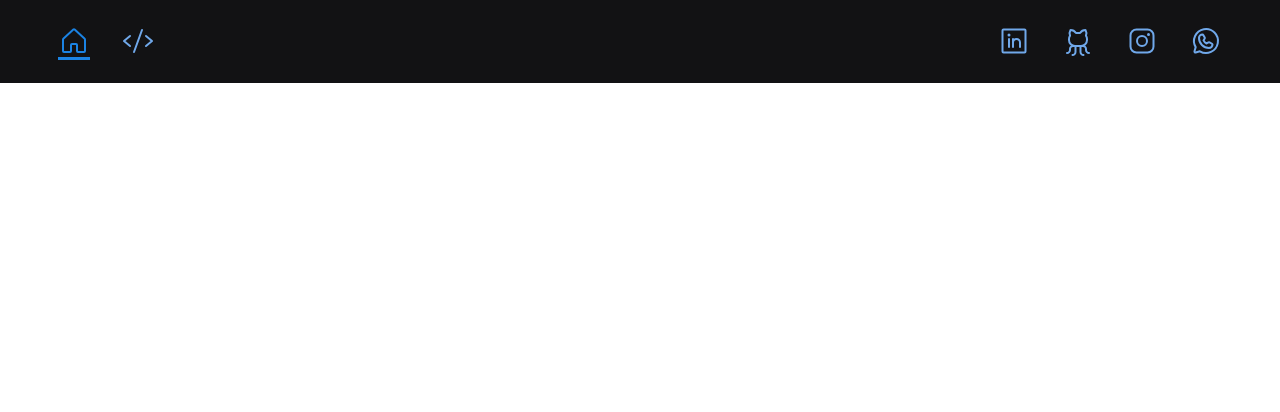
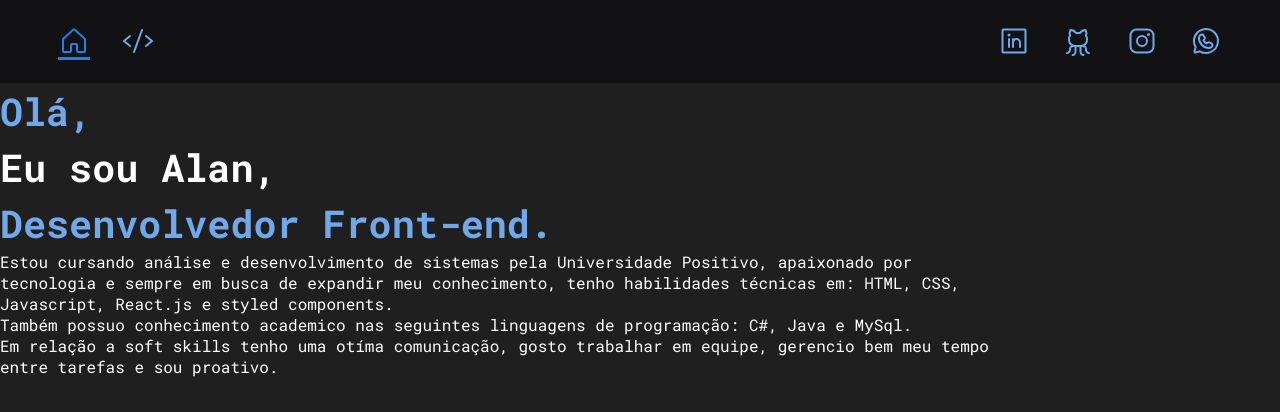
Before and after one commit to Alantrizotte06/AlanTrizotte, a React (Vite) app: page / in a window 1280 px wide. Shown: the top 412 px of the page. Built offline with nearby package versions, Linux system fonts and the light colour scheme.

Commit message:
Componentes: Criação do Home.

```diff
--- a/src/App.tsx
+++ b/src/App.tsx
@@ -1,15 +1,15 @@
 import { ThemeProvider } from "styled-components";
 import { BrowserRouter } from "react-router-dom";
+import { Router } from "./pages/Router";
 
 import { GlobalStyle } from "./styles/global";
 import { defaultTheme } from "./styles/themes/default";
-import { Header } from "./components/Header";
 
 export function App() {
   return (
     <ThemeProvider theme={defaultTheme}>
       <BrowserRouter>
-        <Header />
+        <Router />
       </BrowserRouter>
       <GlobalStyle />
     </ThemeProvider>
--- a/src/layouts/DefaultLayout/index.tsx
+++ b/src/layouts/DefaultLayout/index.tsx
@@ -1,5 +1,5 @@
 import { Outlet } from "react-router-dom";
-import { Header } from "../../components/Header";
+import { Header } from "../../pages/Header";
 import { LayoutContainer } from "./styles";
 
 export function DefaultLayout() {
--- a/src/layouts/DefaultLayout/styles.ts
+++ b/src/layouts/DefaultLayout/styles.ts
@@ -1,25 +1,5 @@
 import styled from "styled-components";
 
 export const LayoutContainer = styled.div`
-  max-width: 90rem;
-
-  nav {
-    display: flex;
-    gap: 0.5rem;
-
-    a {
-      width: 3rem;
-      height: 3rem;
-
-      color: ${(props) => props.theme["blue-200"]};
-
-      &:hover {
-        color: ${(props) => props.theme["blue-400"]};
-      }
-
-      &:active {
-        color: ${(props) => props.theme["blue-400"]};
-      }
-    }
-  }
+  width: 100%;
 `;
--- a/src/components/Header/styles.ts
+++ b/src/pages/Header/styles.ts
@@ -1,6 +1,8 @@
 import styled from "styled-components";
 
 export const HeaderContainer = styled.header`
+  width: 100%;
+
   display: flex;
   justify-content: space-between;
   align-items: center;
--- /dev/null
+++ b/src/pages/Home/index.tsx
@@ -0,0 +1,29 @@
+import { HomeContainer, InfoSobreMim, PersonalPresentation } from "./styles";
+
+export function Home() {
+  return (
+    <HomeContainer>
+      <PersonalPresentation>
+        <p>Olá,</p>
+        <p>Eu sou Alan,</p>
+        <p>Desenvolvedor Front-end.</p>
+      </PersonalPresentation>
+      <InfoSobreMim>
+        <p>
+          Estou cursando análise e desenvolvimento de sistemas pela Universidade
+          Positivo, apaixonado por tecnologia e sempre em busca de expandir meu
+          conhecimento, tenho habilidades técnicas em: HTML, CSS, Javascript,
+          React.js e styled components.
+        </p>
+        <p>
+          Também possuo conhecimento academico nas seguintes linguagens de
+          programação: C#, Java e MySql.
+        </p>
+        <p>
+          Em relação a soft skills tenho uma otíma comunicação, gosto trabalhar
+          em equipe, gerencio bem meu tempo entre tarefas e sou proativo.
+        </p>
+      </InfoSobreMim>
+    </HomeContainer>
+  );
+}
--- /dev/null
+++ b/src/pages/Home/styles.ts
@@ -0,0 +1,22 @@
+import styled from "styled-components";
+
+export const HomeContainer = styled.main`
+  width: 62.5rem;
+  height: 43.75rem;
+
+  font-family: "Roboto Mono";
+  color: ${(props) => props.theme["white"]};
+`;
+
+export const PersonalPresentation = styled.div`
+  color: ${(props) => props.theme["blue-200"]};
+  line-height: 3.5rem;
+  font-weight: bold;
+  font-size: 2.4rem;
+
+  p:nth-child(2) {
+    color: ${(props) => props.theme["white"]};
+  }
+`;
+
+export const InfoSobreMim = styled.div``;
--- a/src/pages/Router.tsx
+++ b/src/pages/Router.tsx
@@ -1,11 +1,13 @@
-import React from "react"; //Linha adicionada para evitar erros de importação.
+import { Home } from "./Home";
 import { Routes, Route } from "react-router-dom";
 import { DefaultLayout } from "../layouts/DefaultLayout";
 
 export function Router() {
   return (
     <Routes>
-      <Route path="/" element={<DefaultLayout />}></Route>
+      <Route path="/" element={<DefaultLayout />}>
+        <Route path="/" element={<Home />} />
+      </Route>
     </Routes>
   );
 }
--- a/src/styles/global.ts
+++ b/src/styles/global.ts
@@ -5,17 +5,14 @@ export const GlobalStyle = createGlobalStyle`
     margin: 0;
     padding: 0;
     box-sizing: border-box;
-
   }
 
   :focus {
     outline: 0;
-    box-shadow: 0 0 0 2px ${(props) => props.theme["green-500"]};
   }
 
   body {
-    background: ${(props) => props.theme["gray-900"]};
-    color: ${(props) => props.theme["gray-300"]};
+    background: ${(props) => props.theme["gray-500"]};
     -webkit-font-smoothing: antialiased;
   }
 
--- a/src/styles/themes/default.ts
+++ b/src/styles/themes/default.ts
@@ -1,4 +1,5 @@
 export const defaultTheme = {
+  white: "#FFFFFF",
   black: "#121214",
 
   "blue-200": "#70A8EA",
```
Also changed, not shown: src/pages/Header/index.tsx (renamed from src/components/Header/index.tsx).
